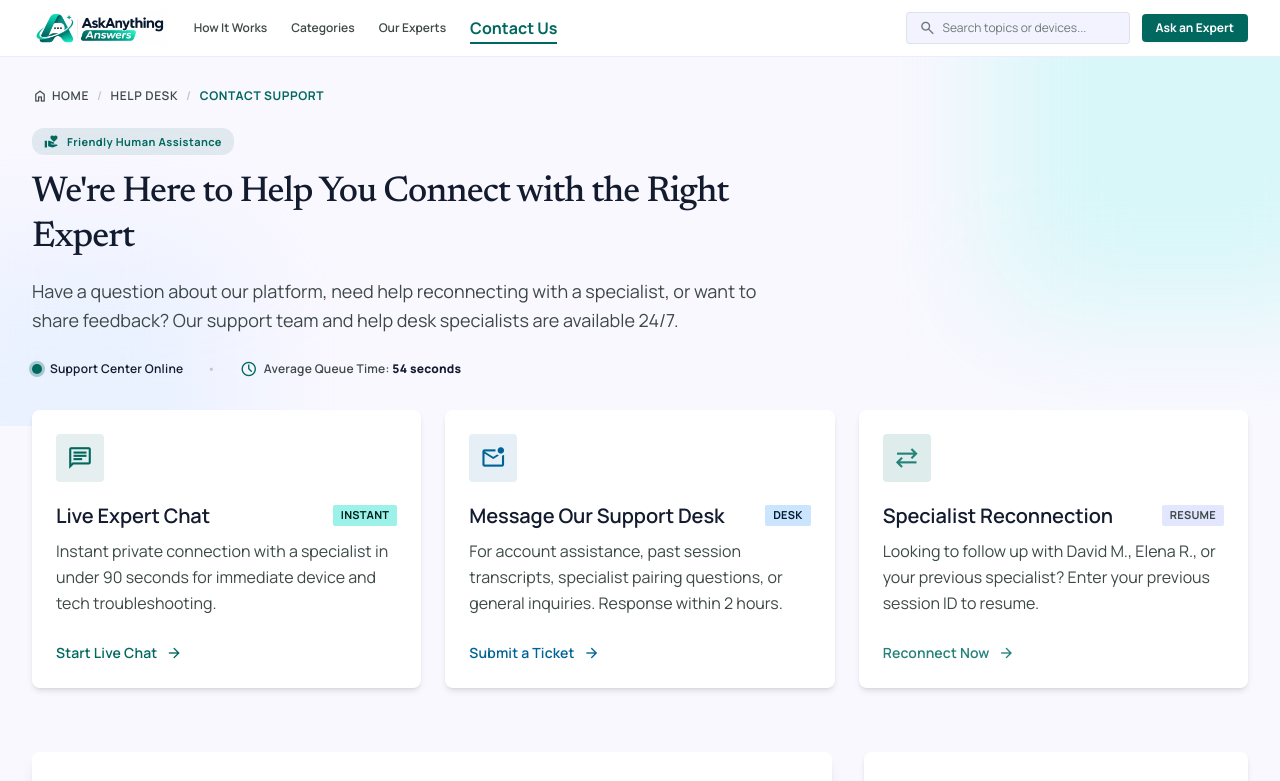
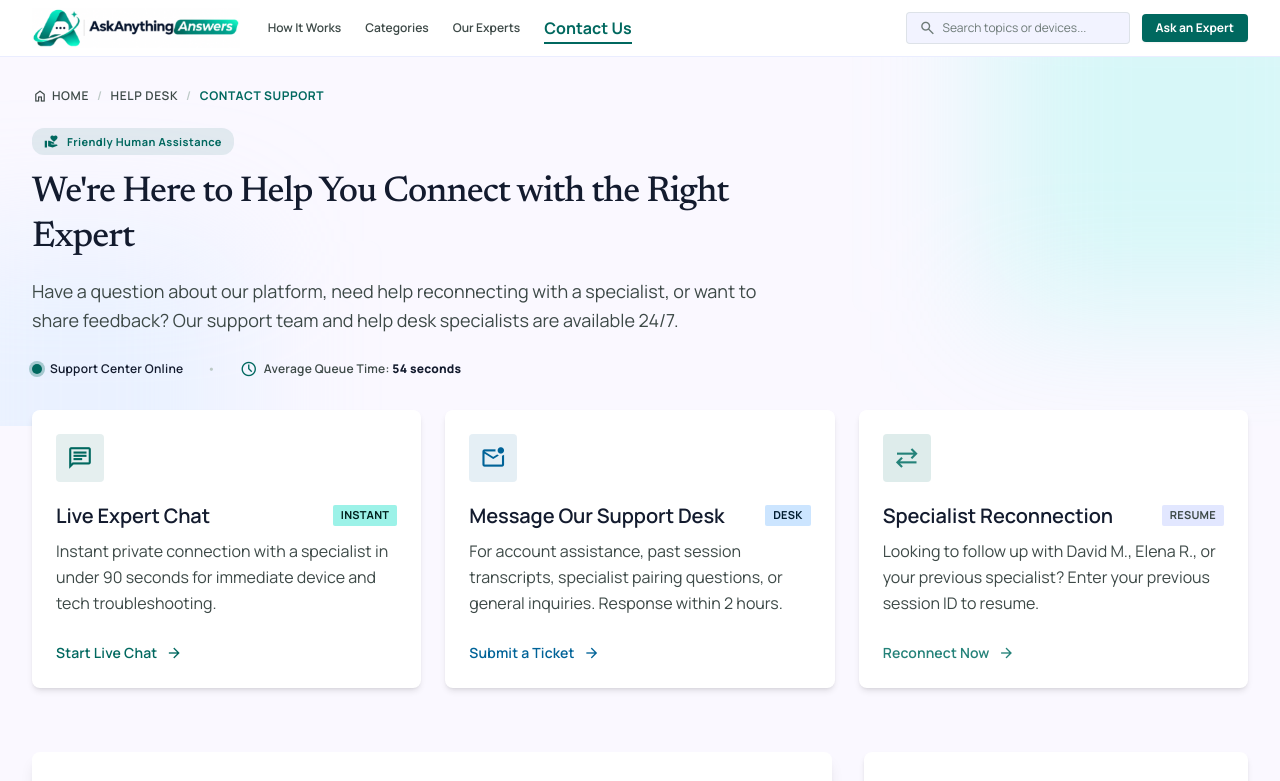
Before and after one commit to gaurav13denied/chatbot, a React (Vite) app: page /contact in a window 1280 px wide. Shown: the top 781 px of the page. Built offline with nearby package versions, Linux system fonts and the light colour scheme; no server answers.

Commit message:
Updated logo (trimmed) and larger in header and footer

```diff
--- a/src/components/layout/HomeFooter.jsx
+++ b/src/components/layout/HomeFooter.jsx
@@ -6,7 +6,7 @@ export default function HomeFooter() {
       <div className="max-w-7xl mx-auto px-4 sm:px-6 lg:px-8">
         <div className="grid grid-cols-1 md:grid-cols-4 gap-8 mb-12">
           <div className="md:col-span-1 space-y-3">
-            <img src="/images/logo.png" alt="AskAnythingAnswers" width="245" height="66" className="h-10 w-auto" />
+            <img src="/images/logo.png" alt="AskAnythingAnswers" width="296" height="57" className="h-12 w-auto" />
             <p className="text-xs text-on-surface-variant leading-relaxed">
               {' '}
               Friendly, real human expertise when you need fast, dependable answers for devices, appliances,
--- a/src/components/layout/HomeHeader.jsx
+++ b/src/components/layout/HomeHeader.jsx
@@ -7,7 +7,7 @@ export default function HomeHeader() {
         <div className="flex items-center justify-between h-14">
           <div className="flex items-center gap-7">
             <Link className="flex items-center gap-2.5 group" to="/">
-                <img src="/images/logo.png" alt="AskAnythingAnswers" width="245" height="66" className="h-9 w-auto transition-transform group-hover:scale-[1.03]" />
+                <img src="/images/logo.png" alt="AskAnythingAnswers" width="296" height="57" className="h-8 sm:h-10 w-auto transition-transform group-hover:scale-[1.03]" />
             </Link>
             <nav className="hidden lg:flex items-center gap-6">
               <a
--- a/src/components/layout/InnerFooter.jsx
+++ b/src/components/layout/InnerFooter.jsx
@@ -6,7 +6,7 @@ export default function InnerFooter() {
       <div className="max-w-7xl mx-auto px-4 sm:px-6 lg:px-8">
         <div className="grid grid-cols-1 md:grid-cols-4 gap-8 mb-12">
           <div className="md:col-span-1 space-y-3">
-            <img src="/images/logo.png" alt="AskAnythingAnswers" width="245" height="66" className="h-10 w-auto" />
+            <img src="/images/logo.png" alt="AskAnythingAnswers" width="296" height="57" className="h-12 w-auto" />
             <p className="text-xs text-on-surface-variant leading-relaxed">
               {' '}
               Friendly, real human expertise when you need fast, dependable answers for devices, printers, and
--- a/src/components/layout/InnerHeader.jsx
+++ b/src/components/layout/InnerHeader.jsx
@@ -15,7 +15,7 @@ export default function InnerHeader({ active }) {
         <div className="flex items-center justify-between h-14">
           <div className="flex items-center gap-7">
             <Link className="flex items-center gap-2.5 group" to="/">
-                <img src="/images/logo.png" alt="AskAnythingAnswers" width="245" height="66" className="h-9 w-auto transition-transform group-hover:scale-[1.03]" />
+                <img src="/images/logo.png" alt="AskAnythingAnswers" width="296" height="57" className="h-8 sm:h-10 w-auto transition-transform group-hover:scale-[1.03]" />
             </Link>
             <nav className="hidden lg:flex items-center gap-6">
               {NAV.map((item) =>
```
Also changed, not shown: public/favicon.png, public/images/logo.png.
